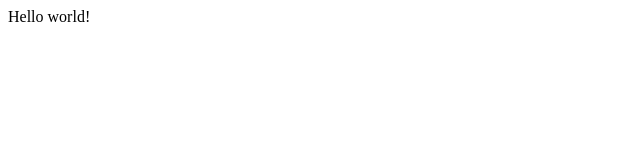
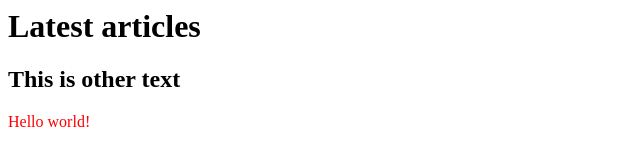
Before and after one commit to Alpha-W0lf/html-css-tutorials, a plain HTML site: page index.html in a window 1280 px wide. Shown: the whole page, without its empty margins (0-640 px from the left). Drawn offline with Linux system fonts and the light colour scheme.

Commit message:
Update index.html

```diff
--- a/index.html
+++ b/index.html
@@ -3,9 +3,10 @@
     <head>
         <title>Hello World!</title>
         <meta charset="UTF-8">
-    <title>some text here</title>
     </head>
     <body>
-    Hello world!
+        <h1>Latest articles</h1>
+        <h2>This is other text</h2>
+        <p title="This is some website content!" style="color:red;">Hello world!</p>
     </body>
 </html>
```
Lines whose indentation alone changed are shown as unchanged.
